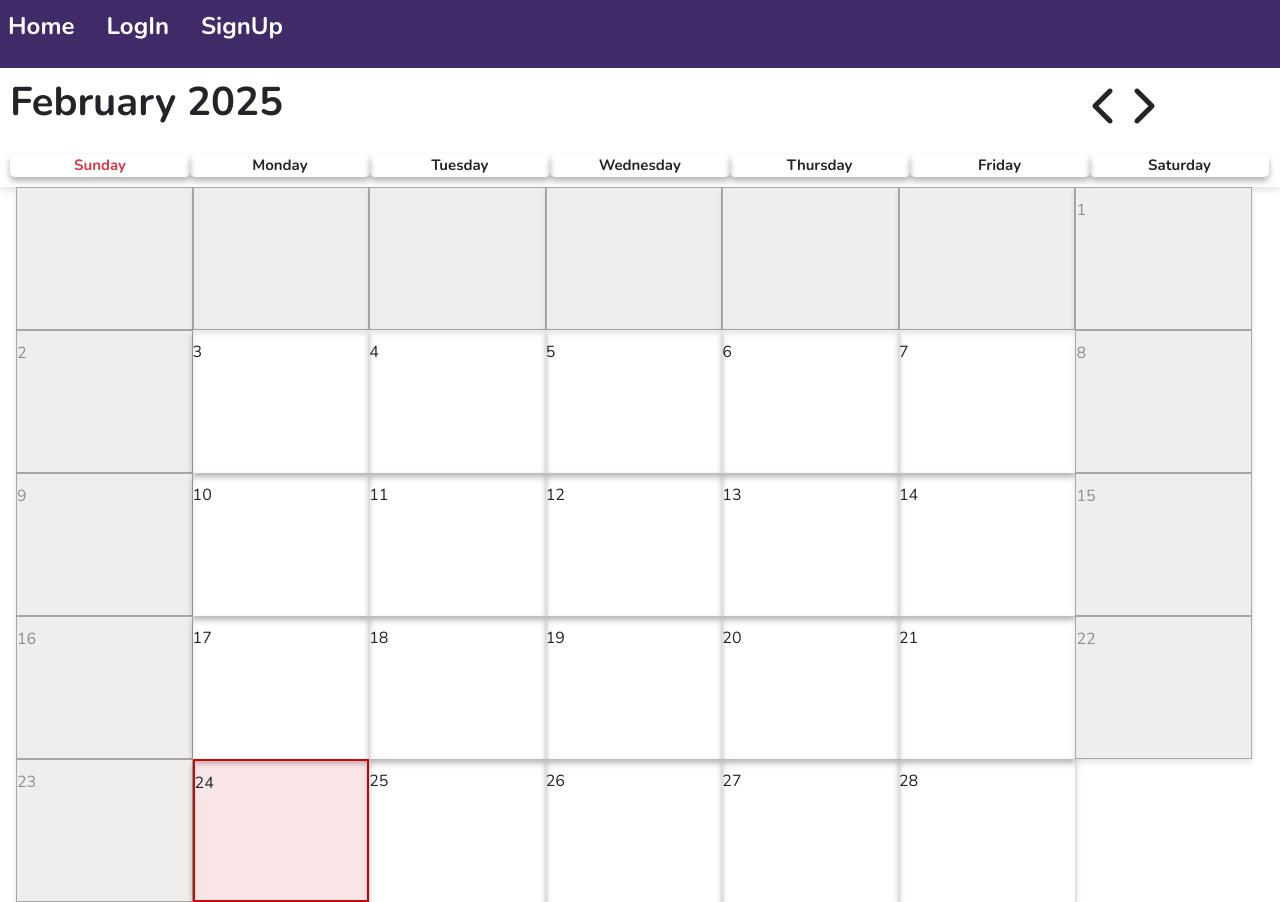
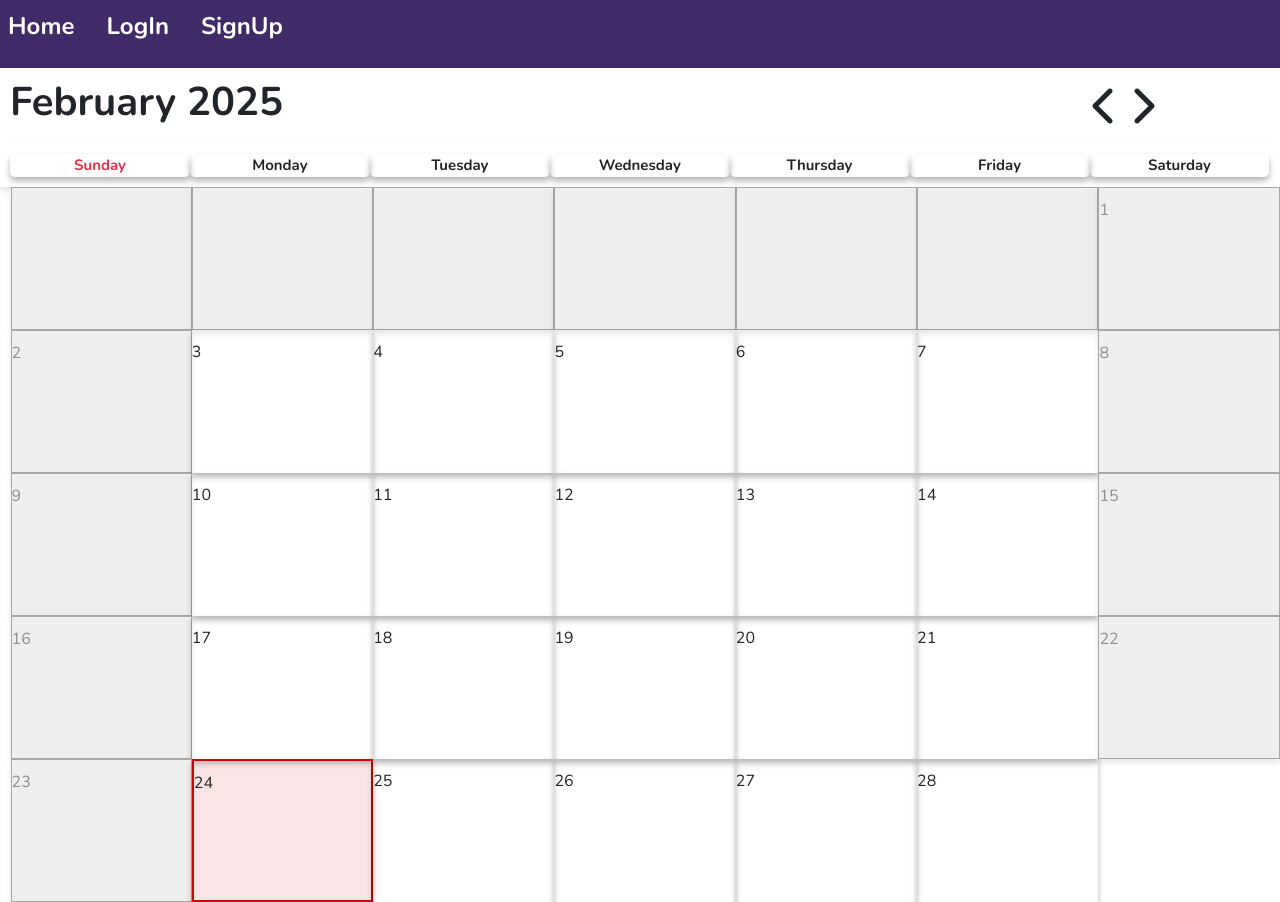
Before and after one commit to shivamvermawitty/Vacation-Tracker, a React (Vite) app: page / in a window 1280 px wide. Built offline with nearby package versions, Linux system fonts and the light colour scheme; no server answers.

Commit message:
16th Commit

```diff
--- a/src/components/Home/Home.css
+++ b/src/components/Home/Home.css
@@ -113,6 +113,9 @@
 .midLeave{
   margin-left: 5%;
 }
+.calender{
+  margin-left: 0.66rem;
+}
 @media (max-width: 550px) {
   .dayBox {
     font-size: 8px;
--- a/src/components/Home/Month.jsx
+++ b/src/components/Home/Month.jsx
@@ -15,7 +15,7 @@ export default function Month({
   eventDetails,
 }) {
   return (
-    <div className="row mx-3">
+    <div className="row calender">
       <ExtraDate
         currentDate={currentDate}
         year={year}
```
